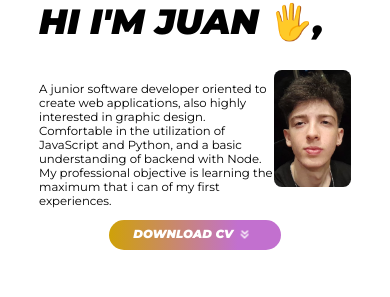
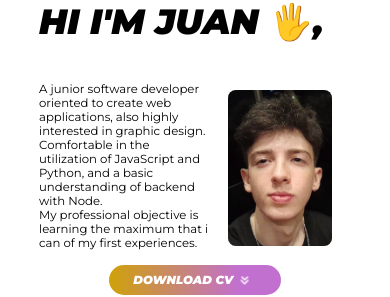
Before and after one commit to kickJS22/myPortfolio, a React (Vite) app in the folder Portfolio/portfolio-vite/: page / in a window 390 px wide. Shown: the part 563-860 px from the top of the page. Built offline with nearby package versions, Linux system fonts and the light colour scheme.

Commit message:
fixing about

```diff
--- a/Portfolio/portfolio-vite/src/responsive.css
+++ b/Portfolio/portfolio-vite/src/responsive.css
@@ -208,14 +208,13 @@
         display: flex;
         flex-direction: row;
         justify-content: space-between;
-
     }
 
     #about>div>img {
         border-radius: 2vw;
-        height: 30vw;
+        height: 40vw;
         width: auto;
-
+		margin: 5vw;
     }
 
     #about>div>p {
```
